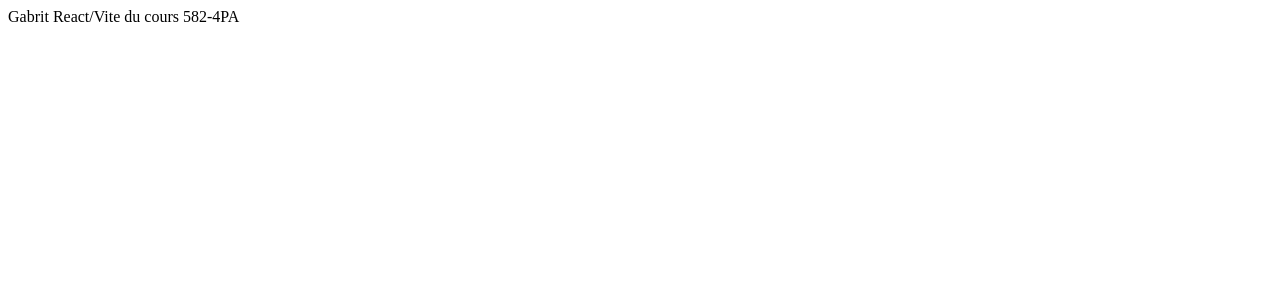
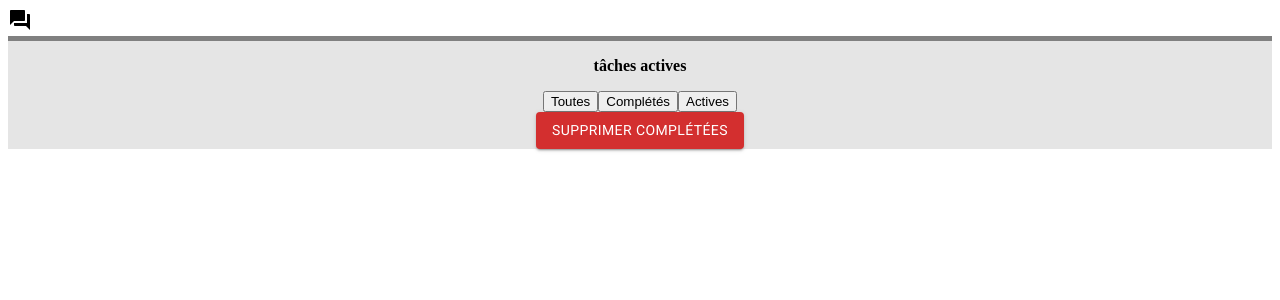
Before and after one commit to TheCannon22/Site-Web-To-do-list, a React (Vite) app: page / in a window 1280 px wide. Shown: the top 300 px of the page. Built offline with nearby package versions, Linux system fonts and the light colour scheme.

Commit message:
Début du TP et ajout de fichiers

```diff
--- a/package.json
+++ b/package.json
@@ -9,6 +9,10 @@
     "preview": "vite preview"
   },
   "dependencies": {
+    "@emotion/react": "^11.11.4",
+    "@emotion/styled": "^11.11.5",
+    "@mui/icons-material": "^5.15.14",
+    "@mui/material": "^5.15.14",
     "react": "^18.2.0",
     "react-dom": "^18.2.0"
   },
--- a/src/composants/Appli.jsx
+++ b/src/composants/Appli.jsx
@@ -1,12 +1,14 @@
-import './Appli.scss';
+import "./Appli.scss";
+import ForumIcon from "@mui/icons-material/Forum";
+import Footer from "./Footer";
 
 function Appli() {
-
   return (
     <div className="Appli">
-      Gabrit React/Vite du cours 582-4PA
+      <ForumIcon className="icone-message">Forum</ForumIcon>
+      <Footer />
     </div>
-  )
+  );
 }
 
 export default Appli;
--- a/src/composants/Appli.scss
+++ b/src/composants/Appli.scss
@@ -1,3 +1,3 @@
-.Appli {
-
+.icone-message {
+  text-align: center;
 }
--- /dev/null
+++ b/src/composants/Footer.jsx
@@ -0,0 +1,25 @@
+import "./Footer.scss";
+import Button from "@mui/material/Button";
+
+// Jouer avec flex-direction (order des éléments aussi pour les boutons)
+function Footer() {
+  return (
+    <div className="Footer">
+      <p>
+        <b>tâches actives</b>
+      </p>
+      <div className="boutons-footer">
+        <button>Toutes</button>
+        <button>Complétés</button>
+        <button>Actives</button>
+      </div>
+      <div className="supprimer">
+        <Button color="error" variant="contained">
+          Supprimer Complétées
+        </Button>
+      </div>
+    </div>
+  );
+}
+
+export default Footer;
--- /dev/null
+++ b/src/composants/Footer.scss
@@ -0,0 +1,9 @@
+.Footer {
+  background-color: rgb(229, 229, 229);
+  border-top: 5px solid grey;
+
+  display: flex;
+  justify-content: center;
+  align-items: center;
+  flex-direction: column;
+}
```
Also changed, not shown: 1 other file (tests, documents, lock files or other folders).
